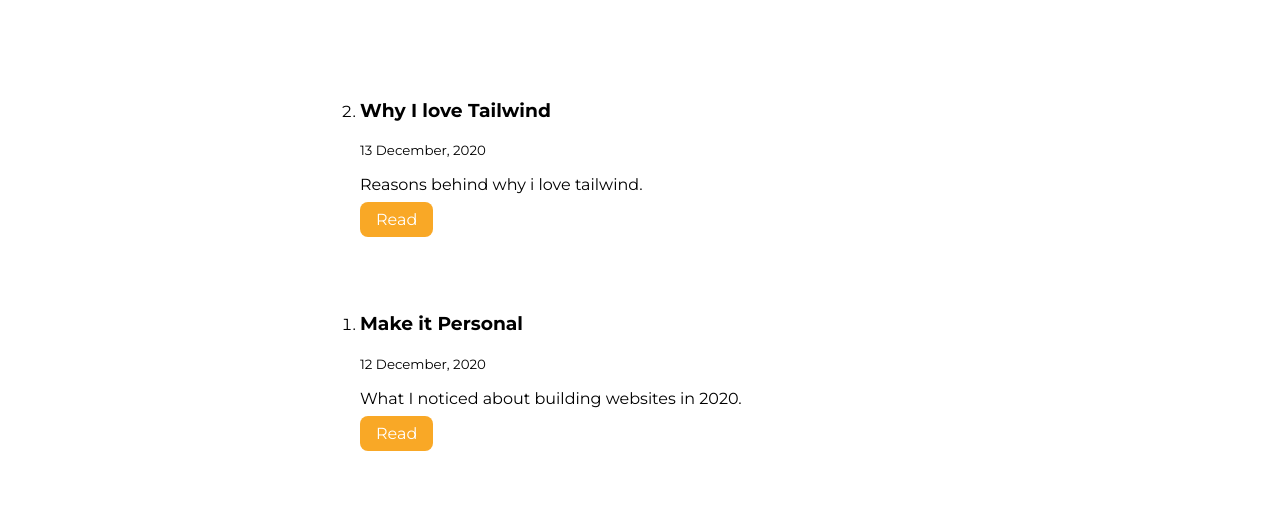
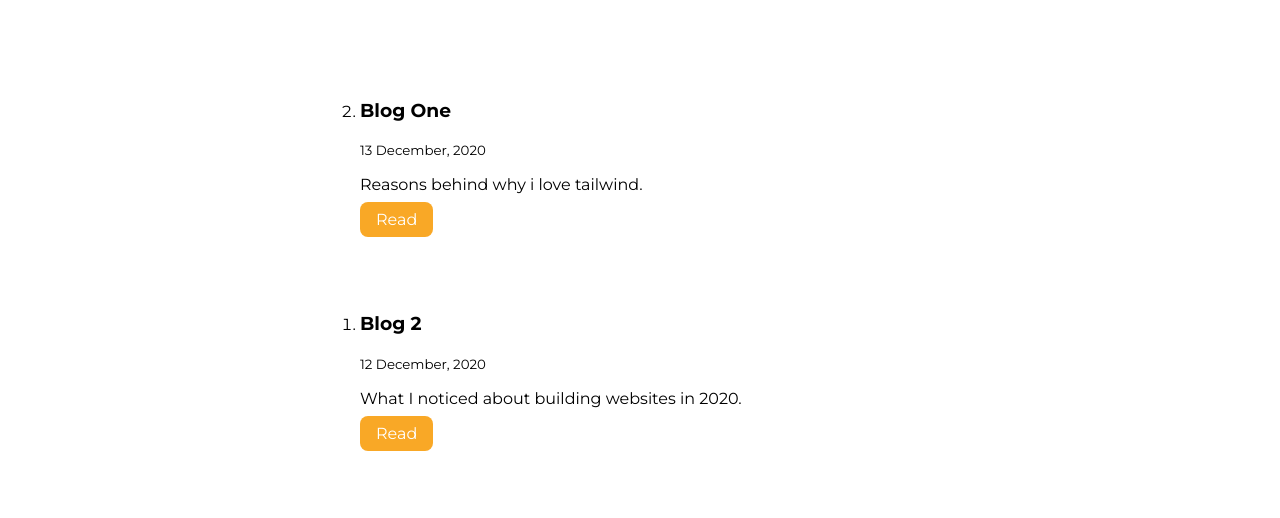
Before and after one commit to viv27/Vivek-Mohan-Portfolio-Website, a plain HTML site: page blogs.html in a window 1280 px wide. Shown: the part 282-800 px from the top of the page. Drawn offline with Linux system fonts and the light colour scheme.

Commit message:
Update blogs.html

```diff
--- a/blogs.html
+++ b/blogs.html
@@ -3,7 +3,7 @@
 <head>
     <meta charset="UTF-8">
     <meta name="viewport" content="width=device-width, initial-scale=1.0">
-    <title>Blogs | Vivek Mohan</title>
+    <title>Blogs Vivek Mohan</title>
     <link rel="stylesheet" href="styles.css">
 
 </head>
@@ -34,7 +34,7 @@
         <section class="section ">
             <div class="container container-center">
                 <li>
-                    <h3>Why I love Tailwind</h3>
+                    <h3>Blog One</h3>
                     <small>13 December, 2020</small>
                     <p>
                         Reasons behind why i love tailwind.
@@ -47,7 +47,7 @@
         <section class="section ">
             <div class="container container-center">
                 <li>
-                    <h3>Make it Personal</h3>
+                    <h3>Blog 2</h3>
                     <small>12 December, 2020</small>
                     <p>
                         What I noticed about building websites in 2020.
```
